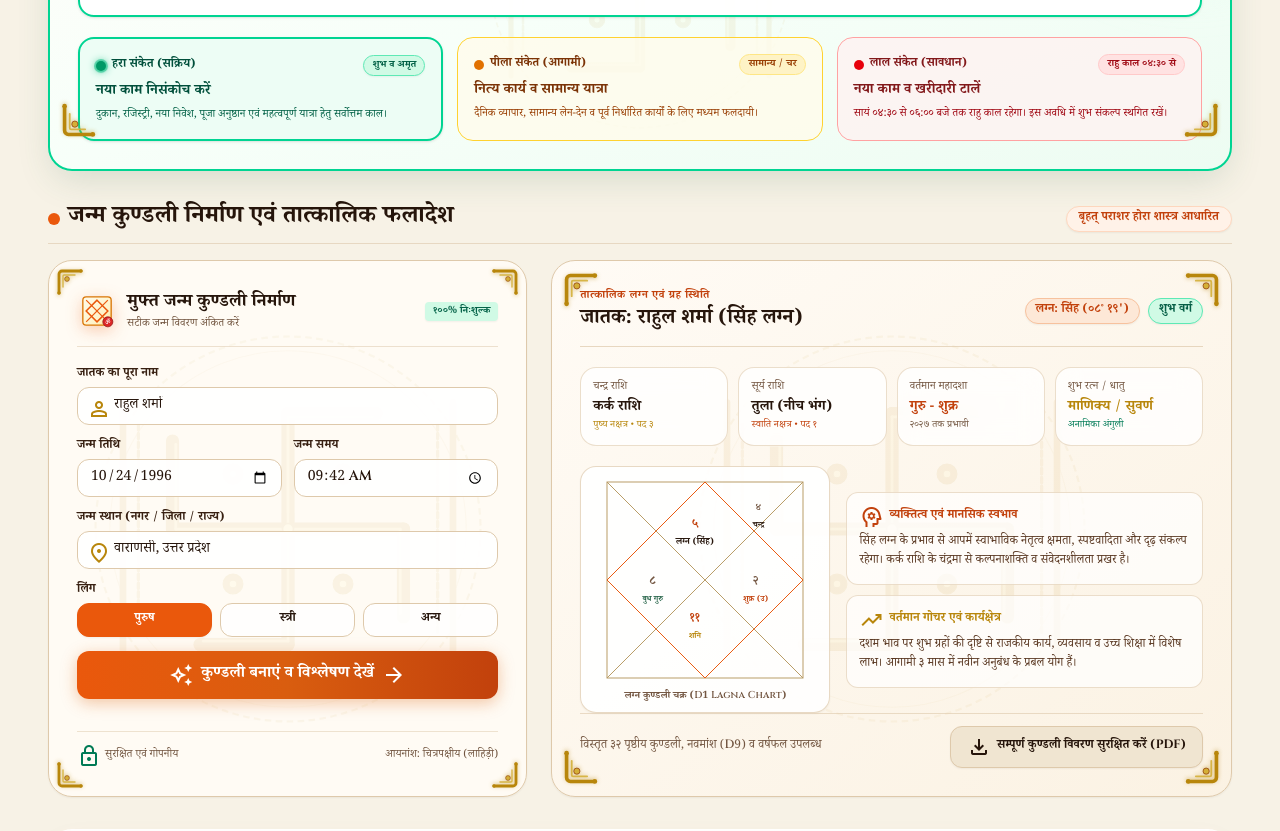
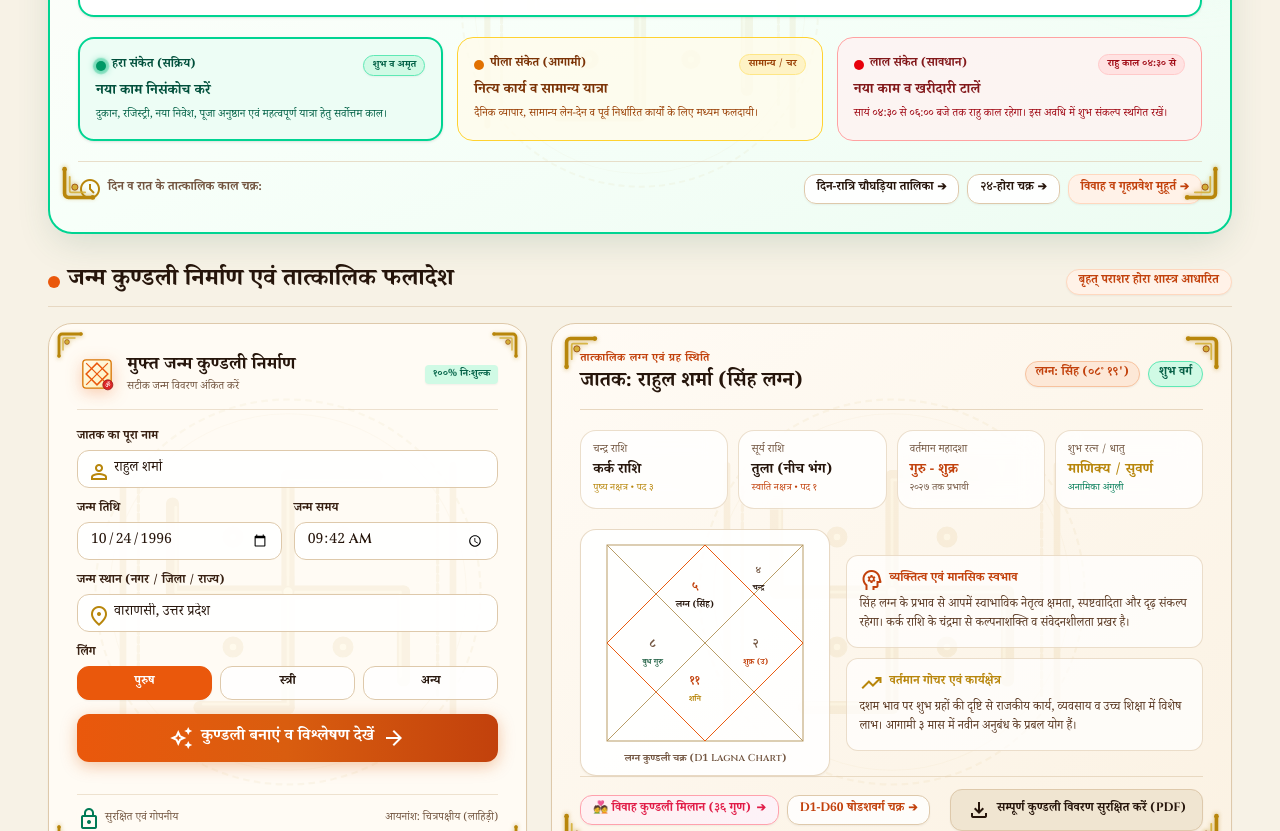
Before and after one commit to vinayaksaxena1-maker/Sanatan-Web, a React (Vite) app: page / in a window 1280 px wide. Shown: the part 909-1740 px from the top of the page. Built offline with nearby package versions, Linux system fonts and the light colour scheme.

Commit message:
feat(navigation): integrate contextual discovery links across homepage scroll and finalize directory footer

```diff
--- a/src/pages/vedic-portal/components/PortalFooter.tsx
+++ b/src/pages/vedic-portal/components/PortalFooter.tsx
@@ -45,22 +45,22 @@ export const PortalFooter: React.FC = () => {
         <div className="space-y-3">
           <h4 className="text-base font-bold text-[#f2ca50]">पंचांग एवं काल गणना</h4>
           <ul className="space-y-2 text-xs text-[#d9c5b2]">
-            <li><Link className="hover:text-[#ea580c] transition-colors no-underline" href="/panchang">आज का दैनिक पंचांग</Link></li>
-            <li><Link className="hover:text-[#ea580c] transition-colors no-underline" href="/choghadiya">दिन व रात्रि चौघड़िया</Link></li>
-            <li><Link className="hover:text-[#ea580c] transition-colors no-underline" href="/hora">२४-घंटे होरा चक्र</Link></li>
-            <li><Link className="hover:text-[#ea580c] transition-colors no-underline" href="/muhurat">शुभ मुहूर्त एवं संस्कार</Link></li>
-            <li><Link className="hover:text-[#ea580c] transition-colors no-underline" href="/calendar">व्रत एवं एकादशी सारणी</Link></li>
+            <li><Link className="hover:text-[#ea580c] transition-colors no-underline" href="/panchang">आज का दैनिक पंचांग (तिथि, नक्षत्र)</Link></li>
+            <li><Link className="hover:text-[#ea580c] transition-colors no-underline" href="/choghadiya">दिन व रात्रि चौघड़िया (१६ काल)</Link></li>
+            <li><Link className="hover:text-[#ea580c] transition-colors no-underline" href="/hora">२४-घंटे होरा चक्र (ग्रह काल)</Link></li>
+            <li><Link className="hover:text-[#ea580c] transition-colors no-underline" href="/muhurat">शुभ मुहूर्त हब (विवाह, गृहप्रवेश)</Link></li>
+            <li><Link className="hover:text-[#ea580c] transition-colors no-underline" href="/calendar">व्रत, पर्व एवं एकादशी सारणी</Link></li>
           </ul>
         </div>
 
         <div className="space-y-3">
           <h4 className="text-base font-bold text-[#f2ca50]">कुण्डली एवं ज्योतिष</h4>
           <ul className="space-y-2 text-xs text-[#d9c5b2]">
-            <li><Link className="hover:text-[#ea580c] transition-colors no-underline" href="/kundli">जन्म कुण्डली (D1-D60)</Link></li>
-            <li><Link className="hover:text-[#ea580c] transition-colors no-underline" href="/matchmaking">कुण्डली मिलान (३६ गुण)</Link></li>
-            <li><Link className="hover:text-[#ea580c] transition-colors no-underline" href="/utilities">१९ वैदिक सुविधाएं व उपाय</Link></li>
-            <li><Link className="hover:text-[#ea580c] transition-colors no-underline" href="/cities">नगर / शहर एटलस (५,०००+)</Link></li>
-            <li><Link className="hover:text-[#ea580c] transition-colors no-underline" href="/settings">अयनांश एवं सेटिंग्स</Link></li>
+            <li><Link className="hover:text-[#ea580c] transition-colors no-underline" href="/kundli">जन्म कुण्डली (D1-D60 पराशर)</Link></li>
+            <li><Link className="hover:text-[#ea580c] transition-colors no-underline" href="/matchmaking">विवाह कुण्डली मिलान (३६ गुण)</Link></li>
+            <li><Link className="hover:text-[#ea580c] transition-colors no-underline" href="/utilities">वैदिक साधना, मन्त्र व स्तोत्र संग्रह</Link></li>
+            <li><Link className="hover:text-[#ea580c] transition-colors no-underline" href="/cities">५,०००+ नगर एवं प्रमुख तीर्थ दर्शन</Link></li>
+            <li><Link className="hover:text-[#ea580c] transition-colors no-underline" href="/settings">अयनांश एवं खगोलीय सेटिंग्स</Link></li>
           </ul>
         </div>
 
--- a/src/pages/vedic-portal/components/PortalKundli.tsx
+++ b/src/pages/vedic-portal/components/PortalKundli.tsx
@@ -1,4 +1,5 @@
 import React, { useState } from 'react';
+import { Link } from '../../../routes/AppRoutes';
 import { GoldenCornerBrackets } from './GoldenCornerBrackets';
 import { SacredGeometryWatermark } from './SacredGeometryWatermark';
 import { VedicIcon3D } from './VedicIcon3D';
@@ -246,9 +247,22 @@ export const PortalKundli: React.FC = () => {
             </div>
           </div>
 
-          <div className="pt-3 border-t border-[#dec9ab]/60 flex flex-wrap items-center justify-between gap-2 relative z-10">
-            <div className="text-xs text-[#735641]">
-              विस्तृत ३२ पृष्ठीय कुण्डली, नवमांश (D9) व वर्षफल उपलब्ध
+          <div className="pt-3 border-t border-[#dec9ab]/60 flex flex-wrap items-center justify-between gap-3 relative z-10">
+            <div className="flex flex-wrap items-center gap-2">
+              <Link
+                href="/matchmaking"
+                className="px-3 py-1.5 rounded-xl bg-gradient-to-r from-rose-50 to-pink-50 hover:from-rose-500 hover:to-pink-600 hover:text-white text-[#e11d48] text-xs font-bold border border-rose-300 shadow-xs transition-all flex items-center gap-1.5 no-underline"
+              >
+                <span>💑 विवाह कुण्डली मिलान (३६ गुण)</span>
+                <span className="text-[10px]">➔</span>
+              </Link>
+              <Link
+                href="/kundli"
+                className="px-3 py-1.5 rounded-xl bg-white/80 hover:bg-[#c2410c] hover:text-white text-[#c2410c] text-xs font-bold border border-[#dec9ab] shadow-xs transition-all flex items-center gap-1 no-underline"
+              >
+                <span>D1-D60 षोडशवर्ग चक्र</span>
+                <span className="text-[10px]">➔</span>
+              </Link>
             </div>
             <button
               className="px-4 py-2 rounded-xl bg-[#f0e5d1] hover:bg-[#ea580c] hover:text-white text-[#26150b] text-xs font-bold border border-[#dec9ab] transition-all flex items-center gap-1.5 cursor-pointer shadow-xs"
--- a/src/pages/vedic-portal/components/PortalPanchang.tsx
+++ b/src/pages/vedic-portal/components/PortalPanchang.tsx
@@ -1,4 +1,5 @@
 import React from 'react';
+import { Link } from '../../../routes/AppRoutes';
 import { GoldenCornerBrackets } from './GoldenCornerBrackets';
 import { SacredGeometryWatermark } from './SacredGeometryWatermark';
 import { VedicIcon3D } from './VedicIcon3D';
@@ -258,6 +259,30 @@ export const PortalPanchang: React.FC = () => {
           </div>
         </div>
       </div>
+
+      {/* Panchang Hub & 5000+ Cities Atlas Discovery Bar */}
+      <div className="pt-4 border-t border-[#dec9ab]/60 flex flex-wrap items-center justify-between gap-3 relative z-10 text-xs">
+        <span className="text-[#735641] font-semibold flex items-center gap-1.5">
+          <span className="material-symbols-outlined text-[16px] text-[#b8860b]">location_on</span>
+          काशी विश्वनाथ सहित भारत के समस्त नगरों का प्रामाणिक पंचांग:
+        </span>
+        <div className="flex flex-wrap items-center gap-2">
+          <Link
+            href="/cities"
+            className="px-3.5 py-1.5 rounded-xl bg-[#fdf8ee] hover:bg-[#b8860b] hover:text-white text-[#8b6508] font-bold border border-[#e2cfb4] shadow-xs transition-all flex items-center gap-1.5 no-underline"
+          >
+            <span>📍 ५,०००+ नगर एवं प्रमुख तीर्थ दर्शन</span>
+            <span className="text-[10px]">➔</span>
+          </Link>
+          <Link
+            href="/panchang"
+            className="px-3.5 py-1.5 rounded-xl bg-[#fff2e8] hover:bg-[#ea580c] hover:text-white text-[#c2410c] font-bold border border-[#ffd8bf] shadow-xs transition-all flex items-center gap-1.5 no-underline"
+          >
+            <span>सम्पूर्ण वार्षिक पंचांग देखें</span>
+            <span className="text-[10px]">➔</span>
+          </Link>
+        </div>
+      </div>
     </section>
   );
 };
--- a/src/pages/vedic-portal/components/PortalRightNow.tsx
+++ b/src/pages/vedic-portal/components/PortalRightNow.tsx
@@ -1,4 +1,5 @@
 import React from 'react';
+import { Link } from '../../../routes/AppRoutes';
 import { GoldenCornerBrackets } from './GoldenCornerBrackets';
 import { SacredGeometryWatermark } from './SacredGeometryWatermark';
 import { VedicIcon3D } from './VedicIcon3D';
@@ -116,6 +117,37 @@ export const PortalRightNow: React.FC = () => {
           <p className="text-[11px] text-red-800 leading-snug">सायं ०४:३० से ०६:०० बजे तक राहु काल रहेगा। इस अवधि में शुभ संकल्प स्थगित रखें।</p>
         </div>
       </div>
+
+      {/* Actionable Deep Links to Remaining Features (चौघड़िया, होरा चक्र, शुभ मुहूर्त) */}
+      <div className="pt-3 border-t border-[#dec9ab]/60 flex flex-wrap items-center justify-between gap-3 relative z-10 text-xs">
+        <span className="text-[#735641] font-semibold flex items-center gap-1.5">
+          <span className="material-symbols-outlined text-[16px] text-[#b8860b]">schedule</span>
+          दिन व रात के तात्कालिक काल चक्र:
+        </span>
+        <div className="flex flex-wrap items-center gap-2">
+          <Link
+            href="/choghadiya"
+            className="px-3 py-1.5 rounded-xl bg-white/90 hover:bg-[#ea580c] hover:text-white text-[#26150b] font-bold border border-[#dec9ab] shadow-xs transition-all flex items-center gap-1 no-underline"
+          >
+            <span>दिन-रात्रि चौघड़िया तालिका</span>
+            <span className="text-[10px]">➔</span>
+          </Link>
+          <Link
+            href="/hora"
+            className="px-3 py-1.5 rounded-xl bg-white/90 hover:bg-[#16a34a] hover:text-white text-[#26150b] font-bold border border-[#dec9ab] shadow-xs transition-all flex items-center gap-1 no-underline"
+          >
+            <span>२४-होरा चक्र</span>
+            <span className="text-[10px]">➔</span>
+          </Link>
+          <Link
+            href="/muhurat"
+            className="px-3 py-1.5 rounded-xl bg-[#fff2e8] hover:bg-[#c2410c] hover:text-white text-[#c2410c] font-bold border border-[#ffd8bf] shadow-xs transition-all flex items-center gap-1 no-underline"
+          >
+            <span>विवाह व गृहप्रवेश मुहूर्त</span>
+            <span className="text-[10px]">➔</span>
+          </Link>
+        </div>
+      </div>
     </section>
   );
 };
--- a/src/pages/vedic-portal/components/PortalUpayVrat.tsx
+++ b/src/pages/vedic-portal/components/PortalUpayVrat.tsx
@@ -1,4 +1,5 @@
 import React, { useState } from 'react';
+import { Link } from '../../../routes/AppRoutes';
 import { GoldenCornerBrackets } from './GoldenCornerBrackets';
 import { SacredGeometryWatermark } from './SacredGeometryWatermark';
 import { VedicIcon3D } from './VedicIcon3D';
@@ -85,6 +86,16 @@ export const PortalUpayVrat: React.FC = () => {
             <span>गाय को गुड़ व गेहूं खिलाएं</span>
           </div>
         </div>
+
+        <div className="pt-2 border-t border-[#dec9ab]/60 relative z-10">
+          <Link
+            href="/utilities"
+            className="inline-flex items-center gap-1.5 text-xs font-bold text-[#c2410c] hover:underline no-underline"
+          >
+            <span>🪔 सम्पूर्ण वैदिक साधना, स्तोत्र एवं मन्त्र संग्रह देखें</span>
+            <span className="text-[10px]">➔</span>
+          </Link>
+        </div>
       </div>
 
       {/* आगामी व्रत एवं पर्व (5 Cols) with Golden Brackets */}
@@ -129,13 +140,22 @@ export const PortalUpayVrat: React.FC = () => {
           </div>
         </div>
 
-        <button
-          className="w-full py-2.5 rounded-xl bg-[#f0e5d1] hover:bg-[#b8860b] hover:text-white text-[#26150b] text-xs font-bold border border-[#dec9ab] transition-all flex items-center justify-center gap-1.5 cursor-pointer shadow-xs relative z-10"
-          type="button"
-        >
-          <span className="material-symbols-outlined text-[16px]">menu_book</span>
-          <span>विक्रम संवत २०८१ हिन्दू पंचांग विवरण (PDF)</span>
-        </button>
+        <div className="space-y-2 relative z-10">
+          <Link
+            href="/calendar"
+            className="w-full py-2.5 rounded-xl bg-gradient-to-r from-[#ea580c] to-[#c2410c] hover:brightness-110 text-white text-xs font-bold transition-all flex items-center justify-center gap-1.5 cursor-pointer shadow-md no-underline"
+          >
+            <span className="material-symbols-outlined text-[16px]">calendar_month</span>
+            <span>सम्पूर्ण वर्ष २०२६ व्रत एवं एकादशी कैलेंडर देखें ➔</span>
+          </Link>
+          <button
+            className="w-full py-2 rounded-xl bg-[#f0e5d1] hover:bg-[#b8860b] hover:text-white text-[#26150b] text-[11px] font-bold border border-[#dec9ab] transition-all flex items-center justify-center gap-1.5 cursor-pointer shadow-xs"
+            type="button"
+          >
+            <span className="material-symbols-outlined text-[15px]">menu_book</span>
+            <span>विक्रम संवत २०८१ हिन्दू पंचांग विवरण (PDF)</span>
+          </button>
+        </div>
       </div>
     </div>
   );
```
